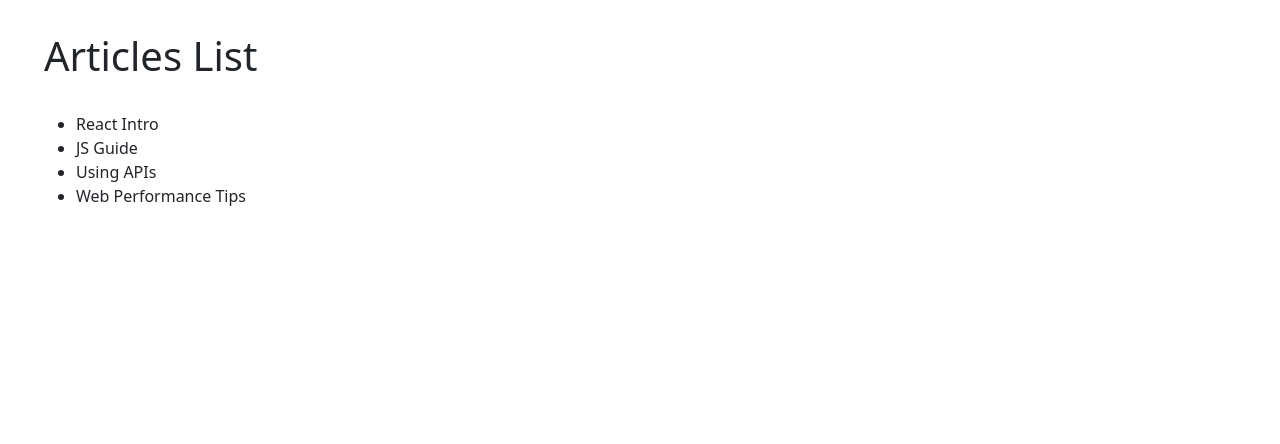
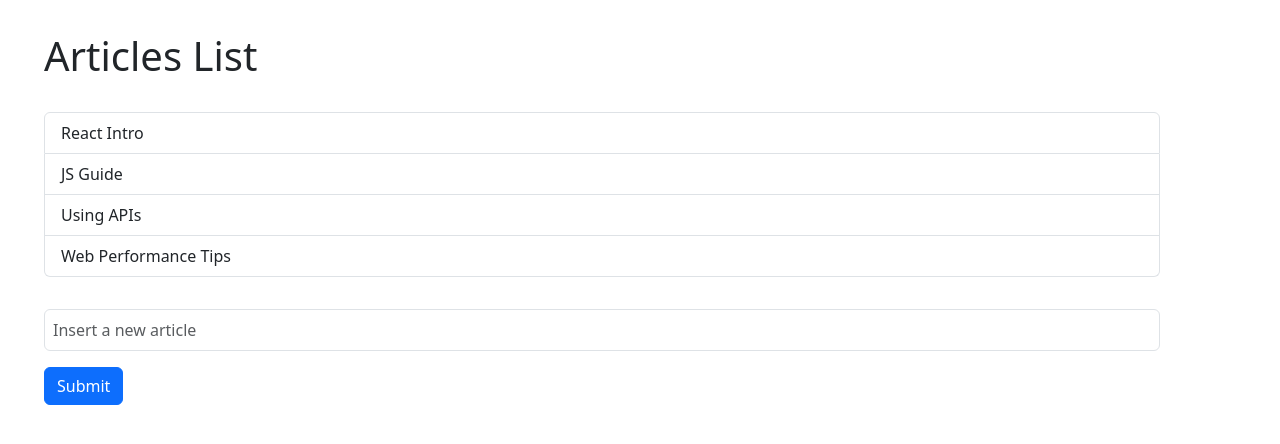
Before and after one commit to alessandrofalcoo/react-form, a React (Vite) app: page / in a window 1280 px wide. Shown: the top 444 px of the page. Built offline with nearby package versions, Linux system fonts and the light colour scheme.

Commit message:
feat: add input field and submit button for new article entry in Main component

```diff
--- a/src/components/Main.jsx
+++ b/src/components/Main.jsx
@@ -2,15 +2,31 @@ import { useState } from 'react'
 import articles from '../data/articles'
 
 export default function Main() {
+    const [article, setNewArticle] = useState('')
 
     return (
         <div className="container">
-            <ul className='articlesList '>
+            <ul className='articlesList list-group'>
 
                 {articles.map((article, index) => (
-                    <li key={index}>{article}</li>
+                    <li className='list-group-item' key={index}>{article}</li>
                 ))}
             </ul>
+
+            <div class="mb-3">
+                <label htmlFor="new_article" class="form-label"></label>
+                <input
+                    type="text"
+                    class="form-control p-2 mt-2"
+                    name="new_article"
+                    id="new_article"
+                    aria-describedby="helpId"
+                    placeholder="Insert a new article"
+                />
+                <small id="helpId" class="form-text text-muted"></small>
+            </div>
+            <button type='submit' className='btn btn-primary'>Submit</button>
+
         </div>
 
     )
```
